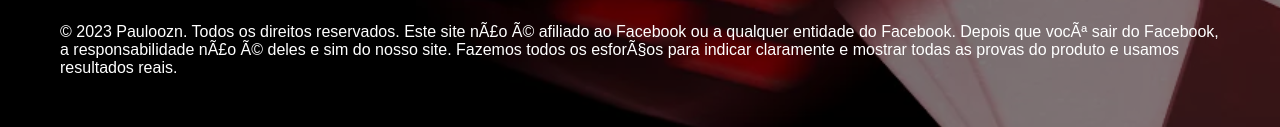
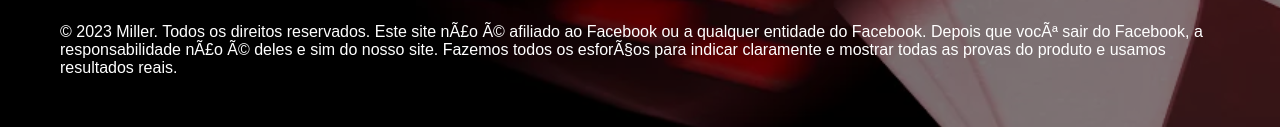
Before and after one commit to pazika/roletapaulooznfree.site, a plain HTML site: page index.html in a window 1280 px wide. Shown: the part 1482-1609 px from the top of the page. Drawn offline with nearby package versions, Linux system fonts and the light colour scheme.

Commit message:
Update index.html

```diff
--- a/index.html
+++ b/index.html
@@ -1,4 +1,3 @@
-
 <!DOCTYPE html>
 <html lang="pt-br">
 <head>
@@ -190,7 +189,7 @@ src="https://www.facebook.com/tr?id=669647867877967&ev=PageView&noscript=1"
     </main>
 
     <footer>
-        <p>&copy; 2023 Pauloozn. Todos os direitos reservados.
+        <p>&copy; 2023 Miller. Todos os direitos reservados.
         Este site não é afiliado ao Facebook ou a qualquer entidade do Facebook. Depois que você sair do Facebook,
            a responsabilidade não é deles e sim do nosso site. Fazemos todos os esforços para indicar claramente e
            mostrar todas as provas do produto e usamos resultados reais.</p>
```
